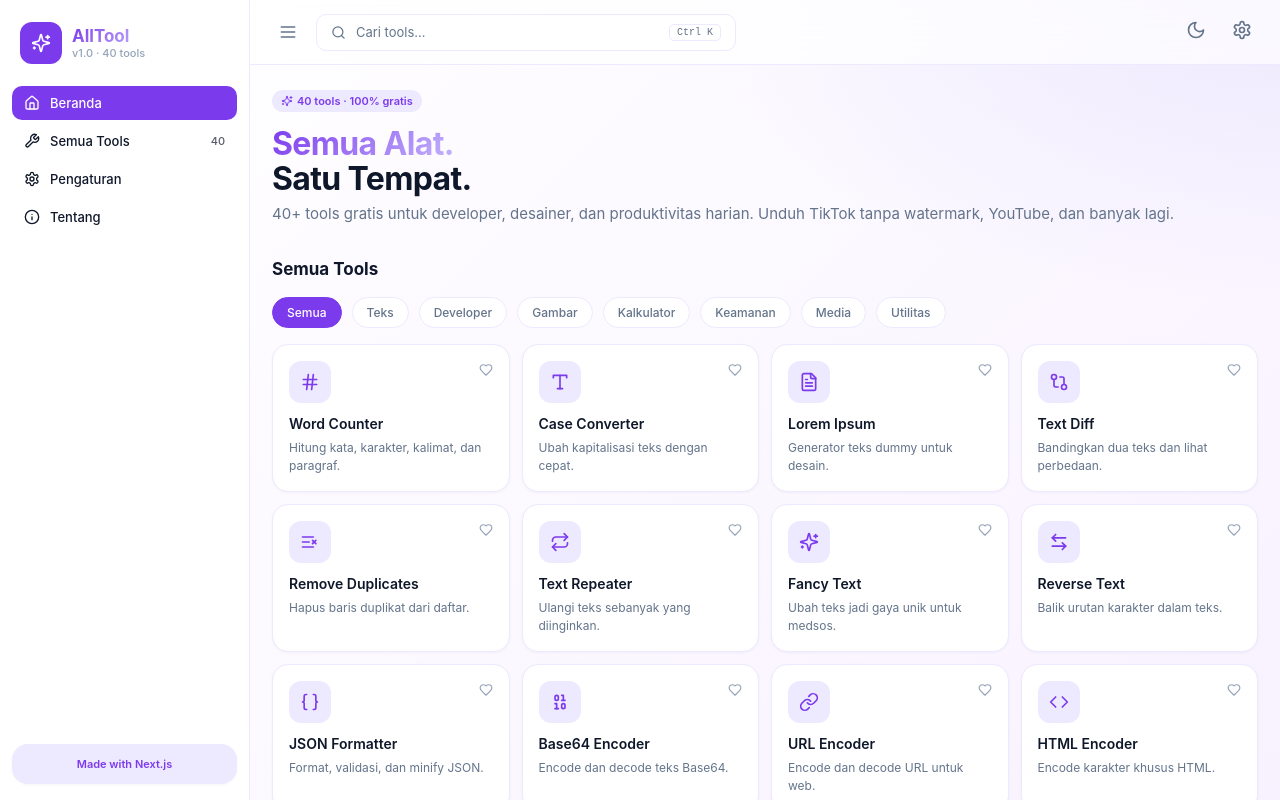
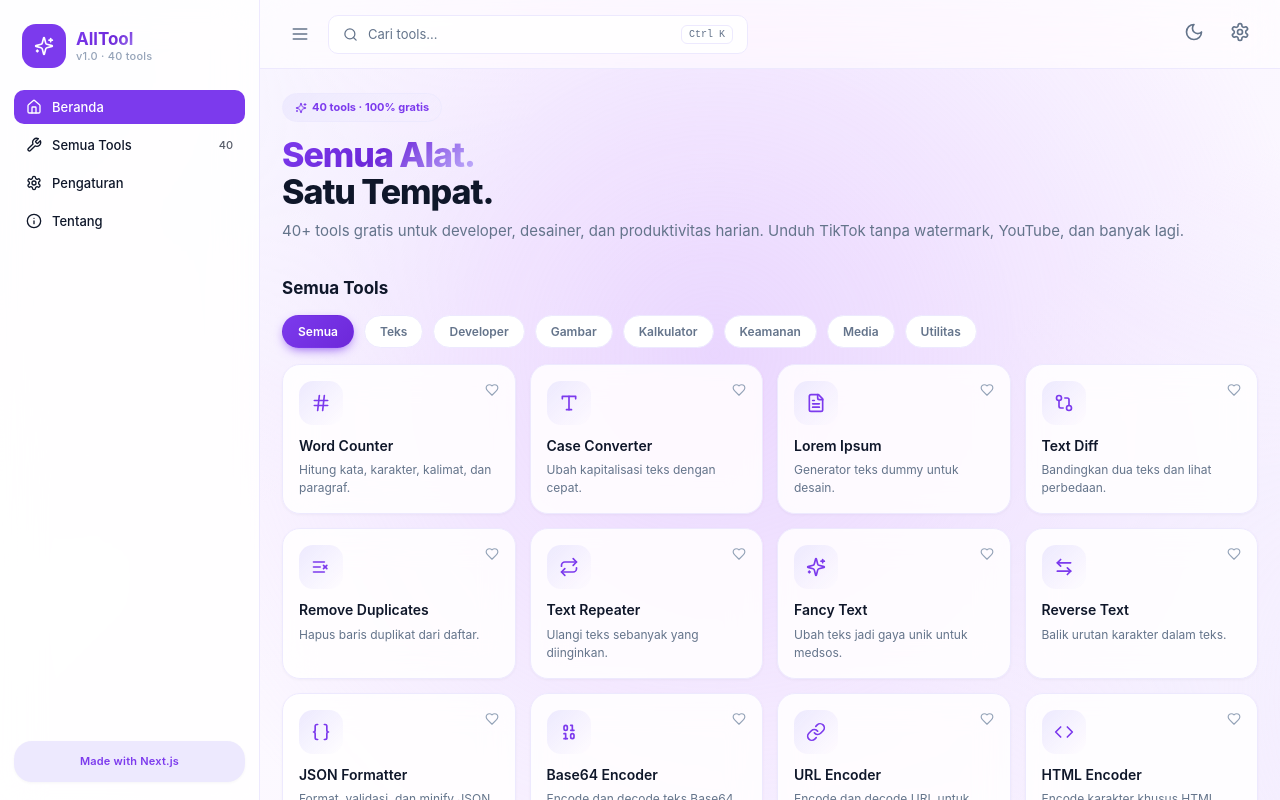
Before and after one commit to sionlimitles-spec/all-tool-sxzz, a Next.js app: page / in a window 1280 px wide. Shown: the top 800 px of the page. Built offline with nearby package versions, Linux system fonts and the light colour scheme.

Commit message:
Update globals.css

```diff
--- a/src/app/globals.css
+++ b/src/app/globals.css
@@ -1,126 +1,391 @@
 :root {
   --p: #7c3aed; --ph: #6d28d9; --ps: #ede9fe; --pb: #d8b4fe;
   --bg1: #ffffff; --bg2: #faf5ff; --bg3: #f3e8ff;
-  --card: #ffffff; --text: #0f172a; --mut: #64748b; --soft: #94a3b8;
-  --bd: #ede9fe;
+  --card: rgba(255,255,255,0.85); --card-solid: #ffffff;
+  --text: #0f172a; --mut: #64748b; --soft: #94a3b8;
+  --bd: #ede9fe; --bd-strong: #ddd6fe;
+  --glass: rgba(255,255,255,0.6);
   --shadow: 0 1px 3px rgba(15,23,42,0.04);
-  --shadow2: 0 10px 40px -10px rgba(124,58,237,0.2);
+  --shadow-lg: 0 20px 50px -12px rgba(124,58,237,0.25);
+  --green: #22c55e; --red: #ef4444; --yellow: #eab308;
 }
 [data-theme="dark"] {
   --p: #a78bfa; --ph: #c4b5fd; --ps: #2e1065; --pb: #5b21b6;
   --bg1: #0a0118; --bg2: #130a2a; --bg3: #1a0f3a;
-  --card: #130a2a; --text: #f5f3ff; --mut: #a1a1aa; --soft: #71717a;
-  --bd: #2e1065;
+  --card: rgba(19,10,42,0.85); --card-solid: #130a2a;
+  --text: #f5f3ff; --mut: #a1a1aa; --soft: #71717a;
+  --bd: #2e1065; --bd-strong: #5b21b6;
+  --glass: rgba(19,10,42,0.6);
   --shadow: 0 1px 3px rgba(0,0,0,0.3);
-  --shadow2: 0 10px 40px -10px rgba(167,139,250,0.25);
+  --shadow-lg: 0 20px 50px -12px rgba(167,139,250,0.3);
 }
 [data-accent="blue"] { --p: #2563eb; --ph: #1d4ed8; --ps: #dbeafe; --pb: #93c5fd; }
-[data-accent="blue"][data-theme="dark"] { --p: #60a5fa; --ph: #93c5fd; --ps: #1e3a8a; }
+[data-accent="blue"][data-theme="dark"] { --p: #60a5fa; --ph: #93c5fd; --ps: #1e3a8a; --pb: #3b82f6; }
 [data-accent="emerald"] { --p: #059669; --ph: #047857; --ps: #d1fae5; --pb: #6ee7b7; }
-[data-accent="emerald"][data-theme="dark"] { --p: #34d399; --ph: #6ee7b7; --ps: #064e3b; }
+[data-accent="emerald"][data-theme="dark"] { --p: #34d399; --ph: #6ee7b7; --ps: #064e3b; --pb: #10b981; }
 [data-accent="rose"] { --p: #e11d48; --ph: #be123c; --ps: #ffe4e6; --pb: #fda4af; }
-[data-accent="rose"][data-theme="dark"] { --p: #fb7185; --ph: #fda4af; --ps: #881337; }
+[data-accent="rose"][data-theme="dark"] { --p: #fb7185; --ph: #fda4af; --ps: #881337; --pb: #f43f5e; }
 [data-accent="amber"] { --p: #d97706; --ph: #b45309; --ps: #fef3c7; --pb: #fcd34d; }
-[data-accent="amber"][data-theme="dark"] { --p: #fbbf24; --ph: #fcd34d; --ps: #78350f; }
+[data-accent="amber"][data-theme="dark"] { --p: #fbbf24; --ph: #fcd34d; --ps: #78350f; --pb: #f59e0b; }
 [data-accent="pink"] { --p: #db2777; --ph: #be185d; --ps: #fce7f3; --pb: #f9a8d4; }
-[data-accent="pink"][data-theme="dark"] { --p: #f472b6; --ph: #f9a8d4; --ps: #831843; }
+[data-accent="pink"][data-theme="dark"] { --p: #f472b6; --ph: #f9a8d4; --ps: #831843; --pb: #ec4899; }
 [data-fontsize="small"] body { font-size: 14px; }
 [data-fontsize="large"] body { font-size: 18px; }
 
 * { box-sizing: border-box; margin: 0; padding: 0; -webkit-tap-highlight-color: transparent; }
 html { scroll-behavior: smooth; }
+
 body {
   font-family: -apple-system, BlinkMacSystemFont, "Segoe UI", Roboto, Inter, sans-serif;
   color: var(--text);
   background: var(--bg1);
   font-size: 16px;
-  line-height: 1.5;
+  line-height: 1.55;
   -webkit-font-smoothing: antialiased;
-  transition: background 0.2s, color 0.2s;
   min-height: 100vh;
+  transition: background 0.3s, color 0.3s;
+  overflow-x: hidden;
 }
+
 .bg-page {
+  min-height: 100vh;
+  position: relative;
+  background: linear-gradient(135deg, var(--bg1) 0%, var(--bg2) 50%, var(--bg3) 100%);
+}
+.bg-page::before {
+  content: "";
+  position: fixed;
+  top: -50%; left: -50%;
+  width: 200%; height: 200%;
   background:
-    radial-gradient(1200px 600px at 100% 0%, var(--ps), transparent 50%),
-    radial-gradient(900px 500px at 0% 100%, var(--ps), transparent 45%),
-    linear-gradient(135deg, var(--bg1), var(--bg2) 50%, var(--bg3));
-  min-height: 100vh;
+    radial-gradient(circle at 20% 30%, var(--ps) 0%, transparent 25%),
+    radial-gradient(circle at 80% 70%, var(--ps) 0%, transparent 25%),
+    radial-gradient(circle at 50% 50%, var(--pb) 0%, transparent 40%);
+  opacity: 0.5;
+  animation: float 20s ease-in-out infinite;
+  pointer-events: none;
+  z-index: 0;
 }
+[data-theme="dark"] .bg-page::before { opacity: 0.35; }
+
+@keyframes float {
+  0%, 100% { transform: translate(0, 0) rotate(0deg); }
+  33% { transform: translate(3%, -3%) rotate(2deg); }
+  66% { transform: translate(-3%, 3%) rotate(-2deg); }
+}
+
+.bg-page > * { position: relative; z-index: 1; }
+
 a { color: inherit; text-decoration: none; }
 button { font-family: inherit; cursor: pointer; border: none; background: none; color: inherit; font-size: inherit; }
 input, textarea, select { font-family: inherit; color: inherit; font-size: inherit; }
 img { max-width: 100%; display: block; }
 
-.card { background: var(--card); border: 1px solid var(--bd); border-radius: 16px; padding: 18px; box-shadow: var(--shadow); transition: all 0.2s ease; }
-.card-int { cursor: pointer; }
-.card-int:hover { border-color: var(--p); box-shadow: var(--shadow2); transform: translateY(-2px); }
+/* CARDS */
+.card {
+  background: var(--card);
+  backdrop-filter: blur(16px) saturate(180%);
+  -webkit-backdrop-filter: blur(16px) saturate(180%);
+  border: 1px solid var(--bd);
+  border-radius: 18px;
+  padding: 20px;
+  box-shadow: var(--shadow);
+  transition: all 0.25s cubic-bezier(0.4, 0, 0.2, 1);
+}
+.card-int { cursor: pointer; position: relative; overflow: hidden; }
+.card-int::before {
+  content: "";
+  position: absolute;
+  inset: 0;
+  background: linear-gradient(135deg, var(--ps) 0%, transparent 60%);
+  opacity: 0;
+  transition: opacity 0.25s;
+  pointer-events: none;
+}
+.card-int:hover {
+  border-color: var(--p);
+  box-shadow: var(--shadow-lg);
+  transform: translateY(-3px);
+}
+.card-int:hover::before { opacity: 0.5; }
+.card-int > * { position: relative; z-index: 1; }
 
-.btn { display: inline-flex; align-items: center; justify-content: center; gap: 6px; padding: 10px 16px; border-radius: 10px; font-size: 14px; font-weight: 500; border: 1px solid transparent; transition: all 0.15s ease; white-space: nowrap; user-select: none; }
+/* BUTTONS */
+.btn {
+  display: inline-flex;
+  align-items: center;
+  justify-content: center;
+  gap: 7px;
+  padding: 10px 18px;
+  border-radius: 11px;
+  font-size: 14px;
+  font-weight: 500;
+  border: 1px solid transparent;
+  transition: all 0.18s ease;
+  white-space: nowrap;
+  user-select: none;
+}
 .btn:disabled { opacity: 0.5; cursor: not-allowed; }
-.btn-p { background: var(--p); color: #fff; }
-.btn-p:hover:not(:disabled) { background: var(--ph); box-shadow: 0 8px 20px -8px var(--p); }
-.btn-s { background: var(--card); color: var(--text); border-color: var(--bd); }
-.btn-s:hover:not(:disabled) { border-color: var(--p); color: var(--p); }
-.btn-g { background: transparent; color: var(--mut); padding: 8px; }
+.btn-p {
+  background: linear-gradient(135deg, var(--p), var(--ph));
+  color: #fff;
+  box-shadow: 0 4px 14px -4px var(--p);
+}
+.btn-p:hover:not(:disabled) {
+  transform: translateY(-1px);
+  box-shadow: 0 8px 22px -6px var(--p);
+}
+.btn-s {
+  background: var(--card-solid);
+  color: var(--text);
+  border-color: var(--bd-strong);
+}
+.btn-s:hover:not(:disabled) {
+  border-color: var(--p);
+  color: var(--p);
+  background: var(--ps);
+}
+.btn-g { background: transparent; color: var(--mut); padding: 8px; border-radius: 9px; }
 .btn-g:hover:not(:disabled) { background: var(--ps); color: var(--p); }
 
-.inp { width: 100%; padding: 11px 14px; border: 1px solid var(--bd); border-radius: 10px; background: var(--card); color: var(--text); font-size: 14px; outline: none; transition: all 0.15s; }
-.inp:focus { border-color: var(--p); box-shadow: 0 0 0 3px var(--ps); }
+/* INPUTS */
+.inp {
+  width: 100%;
+  padding: 12px 14px;
+  border: 1.5px solid var(--bd);
+  border-radius: 11px;
+  background: var(--card-solid);
+  color: var(--text);
+  font-size: 14px;
+  outline: none;
+  transition: all 0.18s;
+}
+.inp:focus {
+  border-color: var(--p);
+  box-shadow: 0 0 0 4px var(--ps);
+}
 .inp::placeholder { color: var(--soft); }
 
-.txa { width: 100%; padding: 12px 14px; border: 1px solid var(--bd); border-radius: 10px; background: var(--card); color: var(--text); font-size: 13px; font-family: ui-monospace, "SF Mono", Monaco, monospace; outline: none; resize: vertical; min-height: 80px; transition: all 0.15s; }
-.txa:focus { border-color: var(--p); box-shadow: 0 0 0 3px var(--ps); }
+.txa {
+  width: 100%;
+  padding: 13px 15px;
+  border: 1.5px solid var(--bd);
+  border-radius: 11px;
+  background: var(--card-solid);
+  color: var(--text);
+  font-size: 13px;
+  font-family: ui-monospace, "SF Mono", Monaco, monospace;
+  outline: none;
+  resize: vertical;
+  min-height: 80px;
+  transition: all 0.18s;
+  line-height: 1.55;
+}
+.txa:focus { border-color: var(--p); box-shadow: 0 0 0 4px var(--ps); }
 
-.grad { background: linear-gradient(135deg, var(--p) 0%, #c4b5fd 100%); -webkit-background-clip: text; background-clip: text; -webkit-text-fill-color: transparent; font-weight: 700; }
+/* TYPOGRAPHY */
+.grad {
+  background: linear-gradient(135deg, var(--p) 0%, var(--ph) 50%, #c4b5fd 100%);
+  -webkit-background-clip: text;
+  background-clip: text;
+  -webkit-text-fill-color: transparent;
+  font-weight: 800;
+}
+.h1 { font-size: 34px; font-weight: 800; letter-spacing: -0.03em; line-height: 1.1; }
+.sub { color: var(--mut); font-size: 15px; margin-top: 8px; line-height: 1.6; }
+.tag { font-size: 11px; font-weight: 700; color: var(--p); text-transform: uppercase; letter-spacing: 0.06em; }
+.mut { color: var(--mut); font-size: 13px; }
+.soft { color: var(--soft); font-size: 11px; letter-spacing: 0.02em; }
+.stat { font-size: 26px; font-weight: 800; color: var(--p); letter-spacing: -0.02em; }
 
-.chip { display: inline-flex; align-items: center; gap: 6px; padding: 7px 14px; border-radius: 20px; font-size: 12px; font-weight: 500; border: 1px solid var(--bd); background: var(--card); color: var(--mut); transition: all 0.15s; white-space: nowrap; }
-.chip:hover { border-color: var(--p); color: var(--p); }
-.chip.active { background: var(--p); color: #fff; border-color: var(--p); }
+/* CHIPS */
+.chip {
+  display: inline-flex;
+  align-items: center;
+  gap: 6px;
+  padding: 8px 15px;
+  border-radius: 22px;
+  font-size: 12px;
+  font-weight: 600;
+  border: 1.5px solid var(--bd);
+  background: var(--card-solid);
+  color: var(--mut);
+  transition: all 0.18s;
+  white-space: nowrap;
+}
+.chip:hover { border-color: var(--p); color: var(--p); transform: translateY(-1px); }
+.chip.active {
+  background: linear-gradient(135deg, var(--p), var(--ph));
+  color: #fff;
+  border-color: transparent;
+  box-shadow: 0 4px 12px -4px var(--p);
+}
 
-.side { position: fixed; left: 0; top: 0; bottom: 0; width: 250px; background: var(--card); border-right: 1px solid var(--bd); overflow-y: auto; z-index: 40; padding: 16px 12px; transition: transform 0.25s ease; display: flex; flex-direction: column; }
-.main { margin-left: 250px; min-height: 100vh; }
-.hdr { position: sticky; top: 0; z-index: 20; display: flex; gap: 10px; align-items: center; padding: 12px 20px; backdrop-filter: blur(16px); border-bottom: 1px solid var(--bd); background: rgba(255,255,255,0.7); }
-[data-theme="dark"] .hdr { background: rgba(10,1,24,0.7); }
+/* LAYOUT */
+.side {
+  position: fixed;
+  left: 0; top: 0; bottom: 0;
+  width: 260px;
+  background: var(--card);
+  backdrop-filter: blur(20px) saturate(180%);
+  -webkit-backdrop-filter: blur(20px) saturate(180%);
+  border-right: 1px solid var(--bd);
+  overflow-y: auto;
+  z-index: 40;
+  padding: 18px 14px;
+  transition: transform 0.28s cubic-bezier(0.4, 0, 0.2, 1);
+  display: flex;
+  flex-direction: column;
+}
+.main { margin-left: 260px; min-height: 100vh; }
+.hdr {
+  position: sticky;
+  top: 0;
+  z-index: 20;
+  display: flex;
+  gap: 10px;
+  align-items: center;
+  padding: 14px 22px;
+  backdrop-filter: blur(20px) saturate(180%);
+  -webkit-backdrop-filter: blur(20px) saturate(180%);
+  border-bottom: 1px solid var(--bd);
+  background: var(--glass);
+}
 
-.grid { display: grid; grid-template-columns: repeat(auto-fill, minmax(200px, 1fr)); gap: 12px; }
+.grid { display: grid; grid-template-columns: repeat(auto-fill, minmax(210px, 1fr)); gap: 14px; }
 .row { display: flex; gap: 10px; flex-wrap: wrap; align-items: center; }
-.col { display: flex; flex-direction: column; gap: 12px; }
+.col { display: flex; flex-direction: column; gap: 14px; }
 
-.h1 { font-size: 32px; font-weight: 700; letter-spacing: -0.02em; line-height: 1.1; }
-.sub { color: var(--mut); font-size: 15px; margin-top: 6px; }
+/* ICONS */
+.ic {
+  display: inline-flex;
+  align-items: center;
+  justify-content: center;
+  width: 44px; height: 44px;
+  border-radius: 14px;
+  background: linear-gradient(135deg, var(--ps) 0%, transparent 100%);
+  color: var(--p);
+  flex-shrink: 0;
+  transition: transform 0.25s;
+}
+.card-int:hover .ic { transform: scale(1.1) rotate(-3deg); }
 
-.ic { display: inline-flex; align-items: center; justify-content: center; width: 42px; height: 42px; border-radius: 12px; background: var(--ps); color: var(--p); flex-shrink: 0; }
-.tag { font-size: 11px; font-weight: 600; color: var(--p); text-transform: uppercase; letter-spacing: 0.05em; }
-.mut { color: var(--mut); font-size: 13px; }
-.soft { color: var(--soft); font-size: 11px; }
-.stat { font-size: 24px; font-weight: 700; color: var(--p); }
-.kbd { padding: 2px 7px; border: 1px solid var(--bd); border-radius: 5px; font-size: 10px; color: var(--mut); }
+/* TOAST */
+.toasts {
+  position: fixed;
+  bottom: 20px;
+  right: 20px;
+  z-index: 100;
+  display: flex;
+  flex-direction: column;
+  gap: 10px;
+  pointer-events: none;
+}
+.toast {
+  background: var(--card-solid);
+  border: 1px solid var(--bd);
+  border-radius: 12px;
+  padding: 12px 18px;
+  box-shadow: var(--shadow-lg);
+  display: flex;
+  align-items: center;
+  gap: 10px;
+  font-size: 13px;
+  font-weight: 500;
+  animation: slideIn 0.3s cubic-bezier(0.4, 0, 0.2, 1);
+  pointer-events: auto;
+  min-width: 240px;
+}
+.toast.success { border-left: 3px solid var(--green); }
+.toast.error { border-left: 3px solid var(--red); }
+.toast.info { border-left: 3px solid var(--p); }
 
-.overlay { position: fixed; inset: 0; background: rgba(0,0,0,0.4); backdrop-filter: blur(4px); z-index: 30; display: none; }
-.overlay.on { display: block; }
+@keyframes slideIn {
+  from { opacity: 0; transform: translateX(30px); }
+  to { opacity: 1; transform: translateX(0); }
+}
 
-.modal-bg { position: fixed; inset: 0; z-index: 50; background: rgba(0,0,0,0.5); backdrop-filter: blur(6px); display: flex; align-items: flex-start; justify-content: center; padding: 4rem 1rem 1rem; }
-.modal { width: 100%; max-width: 560px; background: var(--card); border: 1px solid var(--bd); border-radius: 18px; box-shadow: 0 20px 60px rgba(0,0,0,0.3); overflow: hidden; }
+/* MODAL */
+.modal-bg {
+  position: fixed;
+  inset: 0;
+  z-index: 50;
+  background: rgba(0,0,0,0.5);
+  backdrop-filter: blur(8px);
+  display: flex;
+  align-items: flex-start;
+  justify-content: center;
+  padding: 4rem 1rem 1rem;
+  animation: fade 0.15s ease-out;
+}
+.modal {
+  width: 100%;
+  max-width: 580px;
+  background: var(--card-solid);
+  border: 1px solid var(--bd);
+  border-radius: 20px;
+  box-shadow: 0 30px 80px rgba(0,0,0,0.35);
+  overflow: hidden;
+}
 
-@keyframes fade { from { opacity: 0; transform: translateY(6px); } to { opacity: 1; transform: translateY(0); } }
-.fade { animation: fade 0.2s ease-out; }
+@keyframes fade { from { opacity: 0; transform: translateY(8px); } to { opacity: 1; transform: translateY(0); } }
+.fade { animation: fade 0.25s ease-out; }
 
 @keyframes spin { to { transform: rotate(360deg); } }
-.spin { animation: spin 1s linear infinite; }
+.spin { animation: spin 0.9s linear infinite; }
 
+@keyframes pulse { 0%, 100% { opacity: 1; } 50% { opacity: 0.5; } }
+.pulse { animation: pulse 1.6s ease-in-out infinite; }
+
+/* SCROLLBAR */
 ::-webkit-scrollbar { width: 8px; height: 8px; }
 ::-webkit-scrollbar-track { background: transparent; }
 ::-webkit-scrollbar-thumb { background: var(--pb); border-radius: 4px; }
 ::-webkit-scrollbar-thumb:hover { background: var(--p); }
 
+.pill {
+  display: inline-flex;
+  align-items: center;
+  gap: 5px;
+  padding: 5px 12px;
+  border-radius: 999px;
+  background: linear-gradient(135deg, var(--ps), transparent);
+  color: var(--p);
+  font-size: 11px;
+  font-weight: 700;
+  border: 1px solid var(--bd);
+}
+
 .divider { height: 1px; background: var(--bd); margin: 4px 0; }
-.pill { display: inline-flex; align-items: center; gap: 4px; padding: 3px 9px; border-radius: 999px; background: var(--ps); color: var(--p); font-size: 11px; font-weight: 600; }
+.kbd {
+  padding: 3px 7px;
+  border: 1px solid var(--bd);
+  border-radius: 6px;
+  font-size: 10px;
+  color: var(--mut);
+  font-family: ui-monospace, monospace;
+  background: var(--card-solid);
+}
+
+/* SKELETON */
+.skel {
+  background: linear-gradient(90deg, var(--bd) 0%, var(--ps) 50%, var(--bd) 100%);
+  background-size: 200% 100%;
+  animation: shimmer 1.5s infinite;
+  border-radius: 8px;
+}
+@keyframes shimmer {
+  0% { background-position: 200% 0; }
+  100% { background-position: -200% 0; }
+}
 
 @media (max-width: 820px) {
   .side { transform: translateX(-100%); }
-  .side.on { transform: translateX(0); box-shadow: 20px 0 60px rgba(0,0,0,0.15); }
+  .side.on { transform: translateX(0); box-shadow: 30px 0 80px rgba(0,0,0,0.2); }
   .main { margin-left: 0; }
   .h1 { font-size: 26px; }
-  .grid { grid-template-columns: repeat(auto-fill, minmax(160px, 1fr)); }
+  .grid { grid-template-columns: repeat(auto-fill, minmax(155px, 1fr)); gap: 10px; }
   .modal-bg { padding: 1rem; }
-}
+  .card { padding: 16px; border-radius: 16px; }
+  .toasts { bottom: 12px; right: 12px; left: 12px; }
+    }
```
